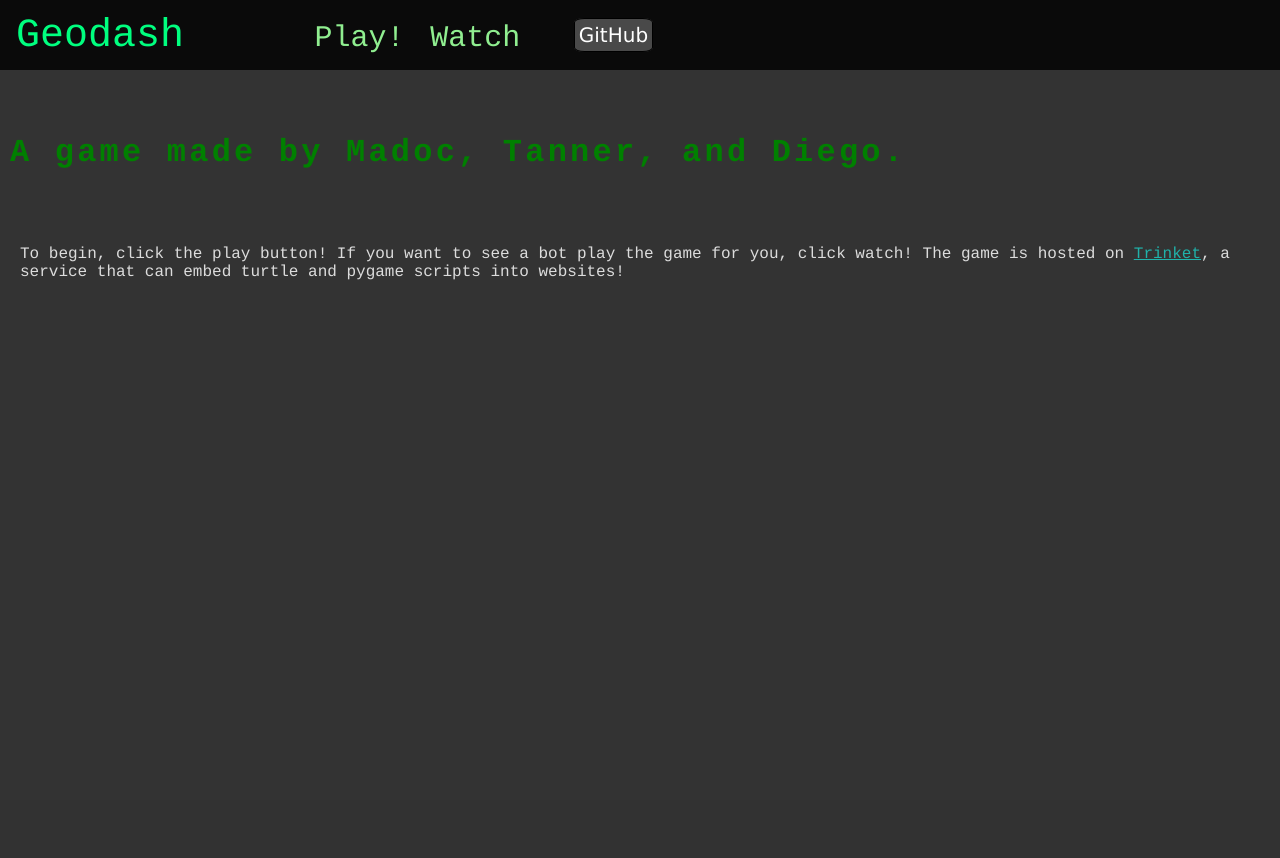
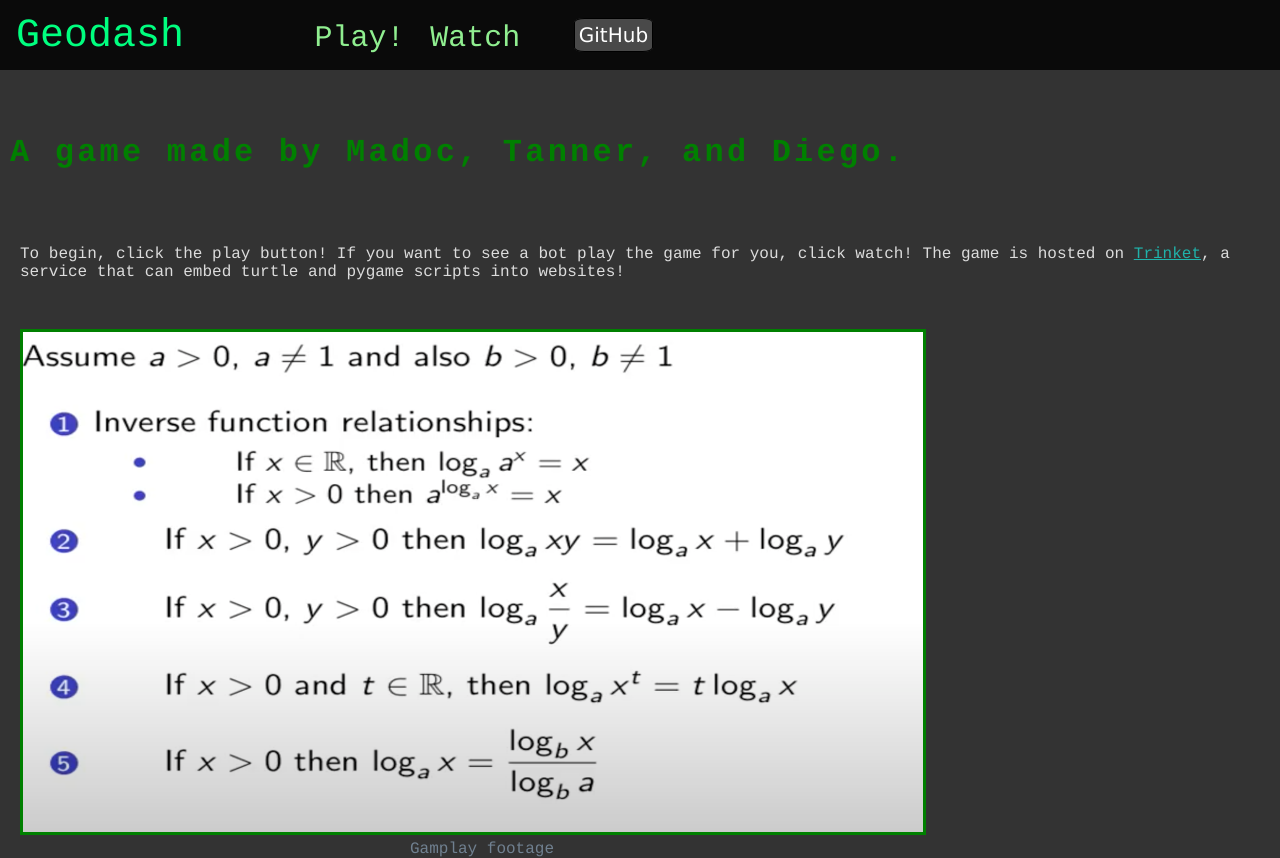
Before and after one commit to Diego17230/geometry_dash, a Flask app: page / in a window 1280 px wide. Before the commit the page ends 280 px from the top, so only its background shows below. Run offline with Flask 2, Linux system fonts and the light colour scheme.

Commit message:
Added placeholder image and subtitle

```diff
--- a/website/app/static/css/style.css
+++ b/website/app/static/css/style.css
@@ -14,13 +14,20 @@ body {
     background: #333;
 }
 
+img {
+    -webkit-user-select: none;
+    -moz-user-select: none;
+    -ms-user-select: none;
+    user-select: none;
+}
+
 p {
     padding-left: 20px;
     animation: appear 0s 3s forwards;
     visibility: hidden;
 }
 @keyframes appear {
-  to { visibility: visible; }
+    to { visibility: visible; }
 }
 p a {
     color: lightseagreen;
@@ -31,15 +38,9 @@ p a:hover {
     position: relative;
 }
 @keyframes float {
-    0%, 100% {
-        top: 0;
-    }
-    25% {
-        top: -3px;
-    }
-    75% {
-        top: 3px;
-    }
+    0%, 100% { top: 0; }
+    25% { top: -3px; }
+    75% { top: 3px; }
 }
 
 #main-header {
@@ -74,7 +75,6 @@ p a:hover {
     -moz-user-select: none;
     -ms-user-select: none;
     user-select: none;
-
 }
 #navbar-logo {
     font-size: 40px;
@@ -110,7 +110,27 @@ p a:hover {
     animation: blinker 0.7s linear infinite;
 }
 @keyframes blinker {
-    50% {
-        opacity: 0;
-    }
+    50% { opacity: 0.15; }
 }
+
+.container {
+    padding-top: 3em;
+    padding-left: 20px;
+}
+#geodash-gif {
+    visibility: hidden;
+    animation: appear 0s 3s forwards;
+    border: solid green 3px;
+}
+#geodash-gif {
+    color: white;
+}
+#gif-subtitle {
+    color: slategrey;
+    padding-left: 390px;
+}
+#geodash-gif:hover ~ #gif-subtitle {
+    color: white;
+    position: relative;
+    top: -3px;
+}
--- a/website/app/templates/base.html
+++ b/website/app/templates/base.html
@@ -3,7 +3,7 @@
 <head>
   <meta charset="UTF-8">
   <title>{{ title }} - Geodash</title>
-  <link rel="stylesheet" href="{{ url_for('static', filename= 'css/style.css') }}">
+  <link rel="stylesheet" href="{{ url_for('static', filename='css/style.css') }}">
 </head>
 <body>
   <div id="navbar">
--- a/website/app/templates/index.html
+++ b/website/app/templates/index.html
@@ -3,4 +3,8 @@
 {% block content %}
 <h1 id="main-header">A game made by Madoc, Tanner, and Diego.</h1>
 <p>To begin, click the play button! If you want to see a bot play the game for you, click watch! The game is hosted on <a href="https://trinket.io/">Trinket</a>, a service that can embed turtle and pygame scripts into websites!</p>
+<div class="container">
+  <img id="geodash-gif" src="{{ url_for('static', filename='images/temp.png') }}" alt="image" width="900" height="500">
+  <p id="gif-subtitle">Gamplay footage</p>
+</div>
 {% endblock %}
```
Also changed, not shown: website/app/static/images/temp.png (added).
